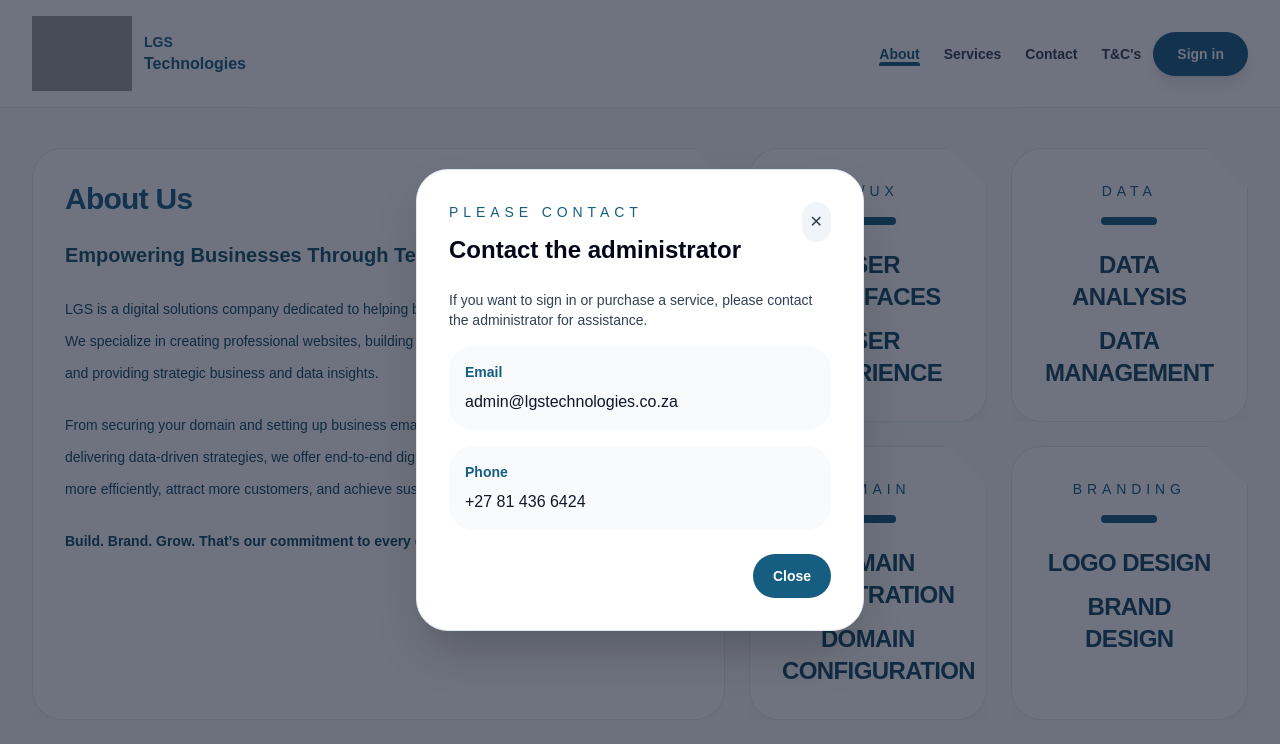
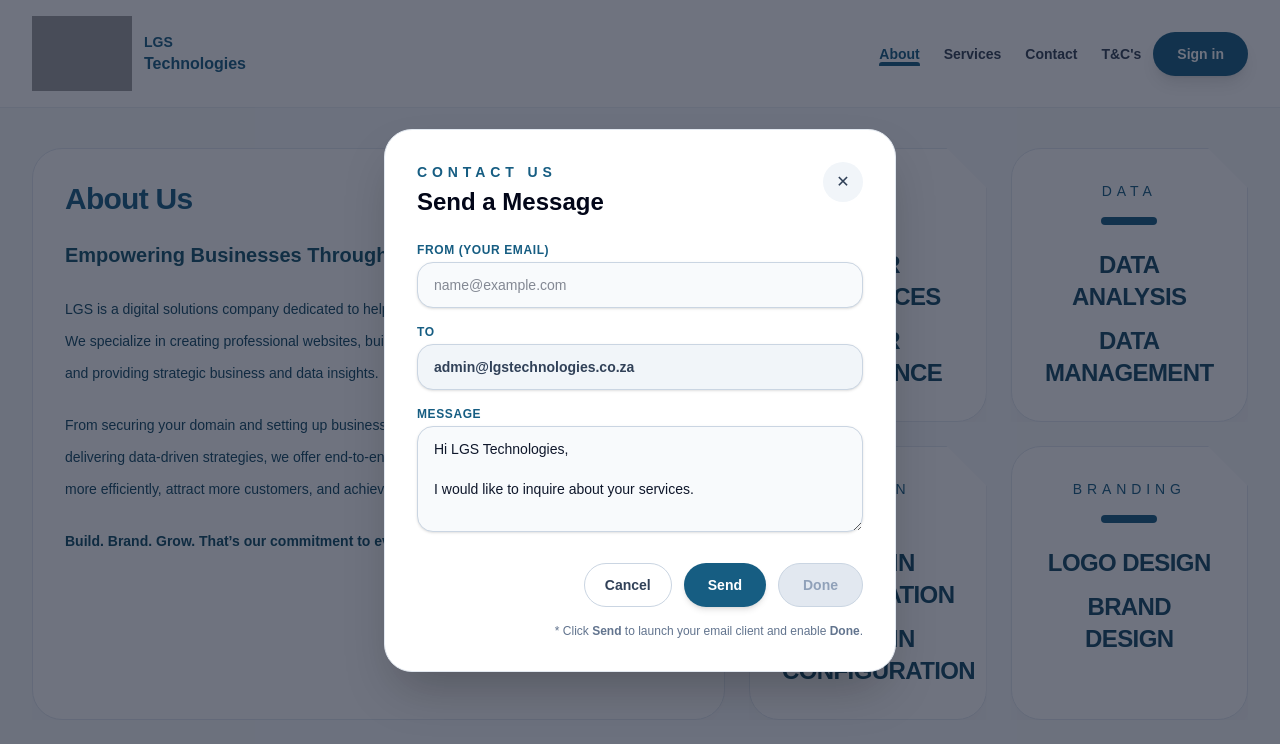
Before and after one commit to GeorgeThulo/lgstechnologies.co.za, a Next.js app: page / in a window 1280 px wide. Both pictures are taken after a click on the button "Sign in". Shown: the top 744 px of the page. Built offline with nearby package versions, Linux system fonts and the light colour scheme; grey boxes are pictures that could not be loaded.

Commit message:
First deploy

```diff
--- /dev/null
+++ b/app/hooks/useEmailSentTracker.ts
@@ -0,0 +1,22 @@
+"use client";
+
+import { useState, useCallback } from "react";
+
+export function useEmailSentTracker() {
+  const [hasSentEmail, setHasSentEmail] = useState(false);
+
+  const triggerSendEmail = useCallback((mailtoUrl: string) => {
+    window.location.href = mailtoUrl;
+    setHasSentEmail(true);
+  }, []);
+
+  const resetEmailStatus = useCallback(() => {
+    setHasSentEmail(false);
+  }, []);
+
+  return {
+    hasSentEmail,
+    triggerSendEmail,
+    resetEmailStatus,
+  };
+}
--- a/app/page.tsx
+++ b/app/page.tsx
@@ -2,6 +2,7 @@
 
 import Image from "next/image";
 import { useMemo, useState } from "react";
+import { useEmailSentTracker } from "./hooks/useEmailSentTracker";
 
 type NavKey = "Services" | "About" | "Contact" | "Terms";
 
@@ -162,6 +163,10 @@ export default function Home() {
   const [menuOpen, setMenuOpen] = useState(false);
   const [showContactModal, setShowContactModal] = useState(false);
   const [selectedItems, setSelectedItems] = useState<Record<string, string[]>>({});
+  const [fromEmail, setFromEmail] = useState("");
+  const [toEmail, setToEmail] = useState("admin@lgstechnologies.co.za");
+  const [messageText, setMessageText] = useState("");
+  const { hasSentEmail, triggerSendEmail, resetEmailStatus } = useEmailSentTracker();
   const [purchaseSelection, setPurchaseSelection] = useState<{
     category: string;
     items: Array<{ label: string; price: string }>;
@@ -180,12 +185,38 @@ export default function Home() {
 
   const openContactModal = (selection?: { category: string; items: Array<{ label: string; price: string }> }) => {
     setPurchaseSelection(selection ?? null);
+    setToEmail("admin@lgstechnologies.co.za");
+    setFromEmail("");
+    resetEmailStatus();
+
+    if (selection) {
+      const itemsFormatted = selection.items.map((item) => `- ${item.label} (${item.price})`).join("\n");
+      setMessageText(
+        `Hi LGS Technologies,\n\nI would like to purchase the following service(s):\n\nCategory: ${selection.category}\nSelected Services:\n${itemsFormatted}\n\nPlease get back to me with the next steps.`
+      );
+    } else {
+      setMessageText("Hi LGS Technologies,\n\nI would like to inquire about your services.");
+    }
+
     setShowContactModal(true);
   };
 
   const closeContactModal = () => {
     setShowContactModal(false);
     setPurchaseSelection(null);
+    resetEmailStatus();
+  };
+
+  const handleSendEmail = (e: React.FormEvent) => {
+    e.preventDefault();
+    const subject = purchaseSelection
+      ? `Purchase Request: ${purchaseSelection.category}`
+      : "General Inquiry";
+
+    const body = `From: ${fromEmail}\n\n${messageText}`;
+    const mailtoUrl = `mailto:${encodeURIComponent(toEmail)}?subject=${encodeURIComponent(subject)}&body=${encodeURIComponent(body)}`;
+
+    triggerSendEmail(mailtoUrl);
   };
 
   const accent = useMemo(() => {
@@ -459,60 +490,113 @@ export default function Home() {
       </main>
 
       {showContactModal ? (
-        <div className="fixed inset-0 z-50 flex items-center justify-center bg-slate-900/60 px-4 py-6">
-          <div className="w-full max-w-md rounded-[32px] border border-slate-200 bg-white p-8 shadow-2xl">
+        <div className="fixed inset-0 z-50 flex items-center justify-center bg-slate-900/60 p-4">
+          <div className="w-full max-w-lg max-h-[90vh] overflow-y-auto rounded-[28px] border border-slate-200 bg-white p-5 sm:p-8 shadow-2xl">
             <div className="flex items-start justify-between gap-4">
               <div>
-                <p className="text-sm uppercase tracking-[0.35em] text-[#165d82]">Please contact</p>
-                <h2 className="mt-3 text-2xl font-semibold text-slate-950">Contact the administrator</h2>
+                <p className="text-xs sm:text-sm font-semibold uppercase tracking-[0.35em] text-[#165d82]">
+                  {purchaseSelection ? "Purchase Order" : "Contact Us"}
+                </p>
+                <h2 className="mt-1 text-xl sm:text-2xl font-semibold text-slate-950">
+                  {purchaseSelection ? "Send Order Inquiry" : "Send a Message"}
+                </h2>
               </div>
               <button
                 type="button"
-                className="rounded-full bg-slate-100 p-2 text-slate-700 transition hover:bg-slate-200"
+                className="flex h-10 w-10 shrink-0 items-center justify-center rounded-full bg-slate-100 text-slate-700 transition hover:bg-slate-200"
                 onClick={closeContactModal}
                 aria-label="Close contact modal"
               >
                 ✕
               </button>
             </div>
-            <div className="mt-6 space-y-4 text-sm text-slate-700">
-              <p>
-                {purchaseSelection
-                  ? "You selected the service below. Contact the administrator to complete your purchase."
-                  : "If you want to sign in or purchase a service, please contact the administrator for assistance."}
-              </p>
-              {purchaseSelection ? (
-                <div className="rounded-3xl bg-[#e2f0fb] p-4">
-                  <p className="text-sm font-semibold text-[#165d82]">Selected services</p>
-                  <p className="mt-1 text-sm text-[#14546c]">{purchaseSelection.category}</p>
-                  <ul className="mt-3 space-y-2">
-                    {purchaseSelection.items.map((item) => (
-                      <li key={item.label} className="flex items-start justify-between gap-3 text-sm">
-                        <span className="font-semibold text-slate-900">{item.label}</span>
-                        <span className="shrink-0 font-semibold text-[#165d82]">{item.price}</span>
-                      </li>
-                    ))}
-                  </ul>
+
+            <form onSubmit={handleSendEmail} className="mt-5 sm:mt-6 space-y-4">
+              <div>
+                <label htmlFor="from-email" className="block text-xs font-semibold uppercase tracking-wider text-[#165d82]">
+                  From (Your Email)
+                </label>
+                <input
+                  id="from-email"
+                  type="email"
+                  required
+                  placeholder="name@example.com"
+                  value={fromEmail}
+                  onChange={(e) => setFromEmail(e.target.value)}
+                  className="mt-1 w-full rounded-2xl border border-slate-300 bg-slate-50 px-4 py-3 text-base sm:text-sm text-slate-900 shadow-sm focus:border-[#165d82] focus:bg-white focus:outline-none focus:ring-2 focus:ring-[#165d82]/20"
+                />
+              </div>
+
+              <div>
+                <label htmlFor="to-email" className="block text-xs font-semibold uppercase tracking-wider text-[#165d82]">
+                  To
+                </label>
+                <input
+                  id="to-email"
+                  type="email"
+                  required
+                  value={toEmail}
+                  onChange={(e) => setToEmail(e.target.value)}
+                  className="mt-1 w-full rounded-2xl border border-slate-300 bg-slate-100 px-4 py-3 text-base sm:text-sm font-semibold text-slate-700 shadow-sm focus:outline-none"
+                />
+              </div>
+
+              <div>
+                <label htmlFor="message-text" className="block text-xs font-semibold uppercase tracking-wider text-[#165d82]">
+                  Message
+                </label>
+                <textarea
+                  id="message-text"
+                  required
+                  rows={4}
+                  value={messageText}
+                  onChange={(e) => setMessageText(e.target.value)}
+                  className="mt-1 w-full rounded-2xl border border-slate-300 bg-slate-50 px-4 py-3 text-base sm:text-sm text-slate-900 shadow-sm focus:border-[#165d82] focus:bg-white focus:outline-none focus:ring-2 focus:ring-[#165d82]/20"
+                />
+              </div>
+
+              {hasSentEmail ? (
+                <div className="rounded-2xl bg-emerald-50 p-3.5 text-xs sm:text-sm text-emerald-800 font-medium">
+                  ✓ Email client dispatched! The <strong>Done</strong> button is now unlocked.
                 </div>
               ) : null}
-              <div className="rounded-3xl bg-slate-50 p-4">
-                <p className="text-sm font-semibold text-[#165d82]">Email</p>
-                <p className="mt-2 text-base text-slate-900">admin@lgstechnologies.co.za</p>
+
+              <div className="flex flex-col-reverse sm:flex-row sm:items-center sm:justify-end gap-2.5 sm:gap-3 pt-2">
+                <button
+                  type="button"
+                  onClick={closeContactModal}
+                  className="w-full sm:w-auto min-h-[44px] justify-center flex items-center rounded-full border border-slate-300 bg-white px-5 py-2.5 text-sm font-semibold text-slate-700 transition hover:bg-slate-50"
+                >
+                  Cancel
+                </button>
+                {!hasSentEmail ? (
+                  <button
+                    type="submit"
+                    className="w-full sm:w-auto min-h-[44px] justify-center flex items-center rounded-full bg-[#165d82] px-6 py-2.5 text-sm font-semibold text-white shadow-md transition hover:bg-[#144962]"
+                  >
+                    Send
+                  </button>
+                ) : null}
+                <button
+                  type="button"
+                  disabled={!hasSentEmail}
+                  onClick={closeContactModal}
+                  className={`w-full sm:w-auto min-h-[44px] justify-center flex items-center rounded-full px-6 py-2.5 text-sm font-semibold transition ${
+                    hasSentEmail
+                      ? "bg-emerald-600 text-white shadow-md hover:bg-emerald-700 cursor-pointer"
+                      : "bg-slate-200 text-slate-400 cursor-not-allowed border border-slate-300"
+                  }`}
+                >
+                  Done
+                </button>
               </div>
-              <div className="rounded-3xl bg-slate-50 p-4">
-                <p className="text-sm font-semibold text-[#165d82]">Phone</p>
-                <p className="mt-2 text-base text-slate-900">+27 81 436 6424</p>
-              </div>
-            </div>
-            <div className="mt-6 text-right">
-              <button
-                type="button"
-                className="rounded-full bg-[#165d82] px-5 py-3 text-sm font-semibold text-white transition hover:bg-[#144962]"
-                onClick={closeContactModal}
-              >
-                Close
-              </button>
-            </div>
+
+              {!hasSentEmail ? (
+                <p className="mt-1 text-center sm:text-right text-xs text-slate-500">
+                  * Click <strong>Send</strong> to launch your email client and enable <strong>Done</strong>.
+                </p>
+              ) : null}
+            </form>
           </div>
         </div>
       ) : null}
```
